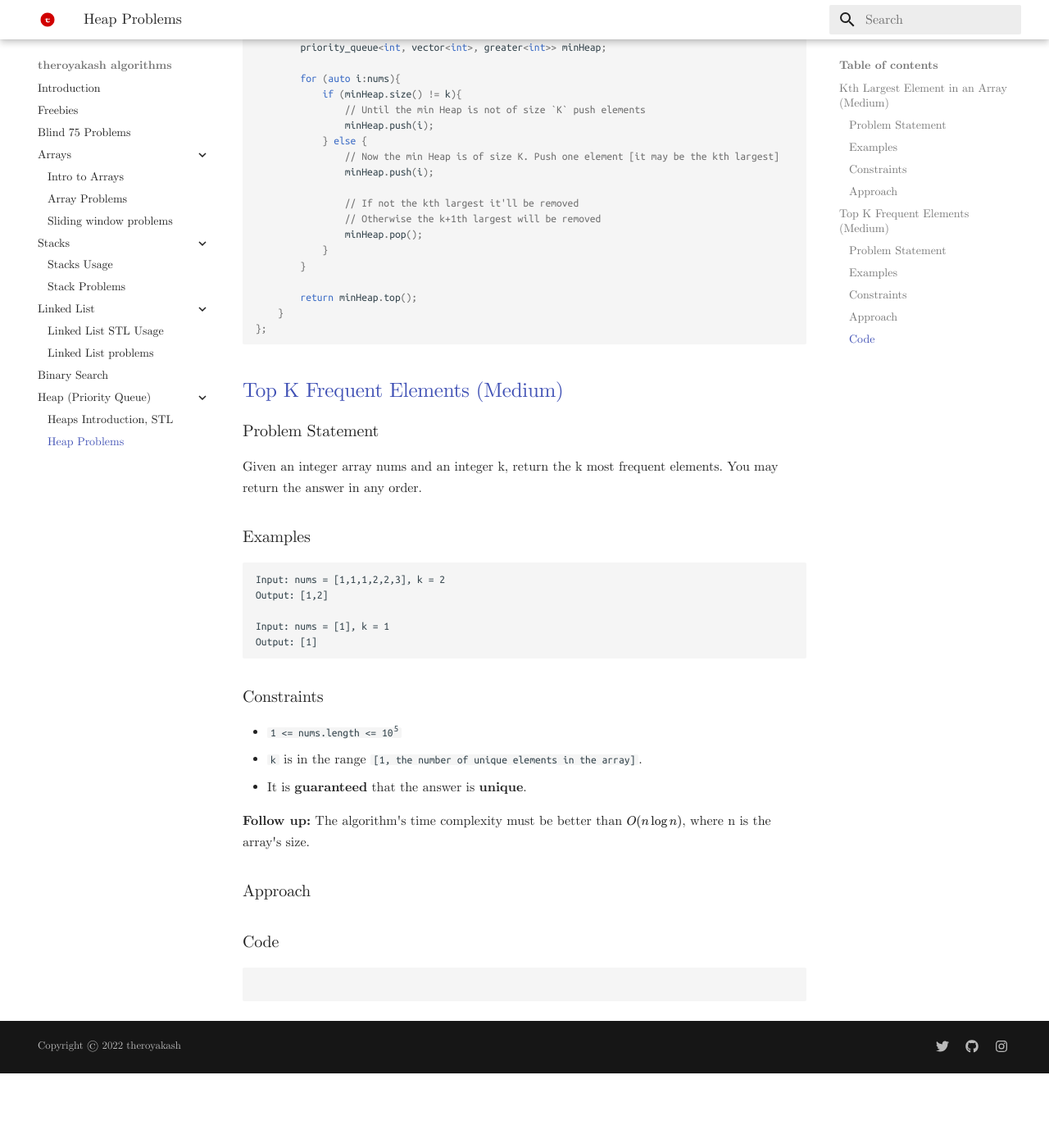
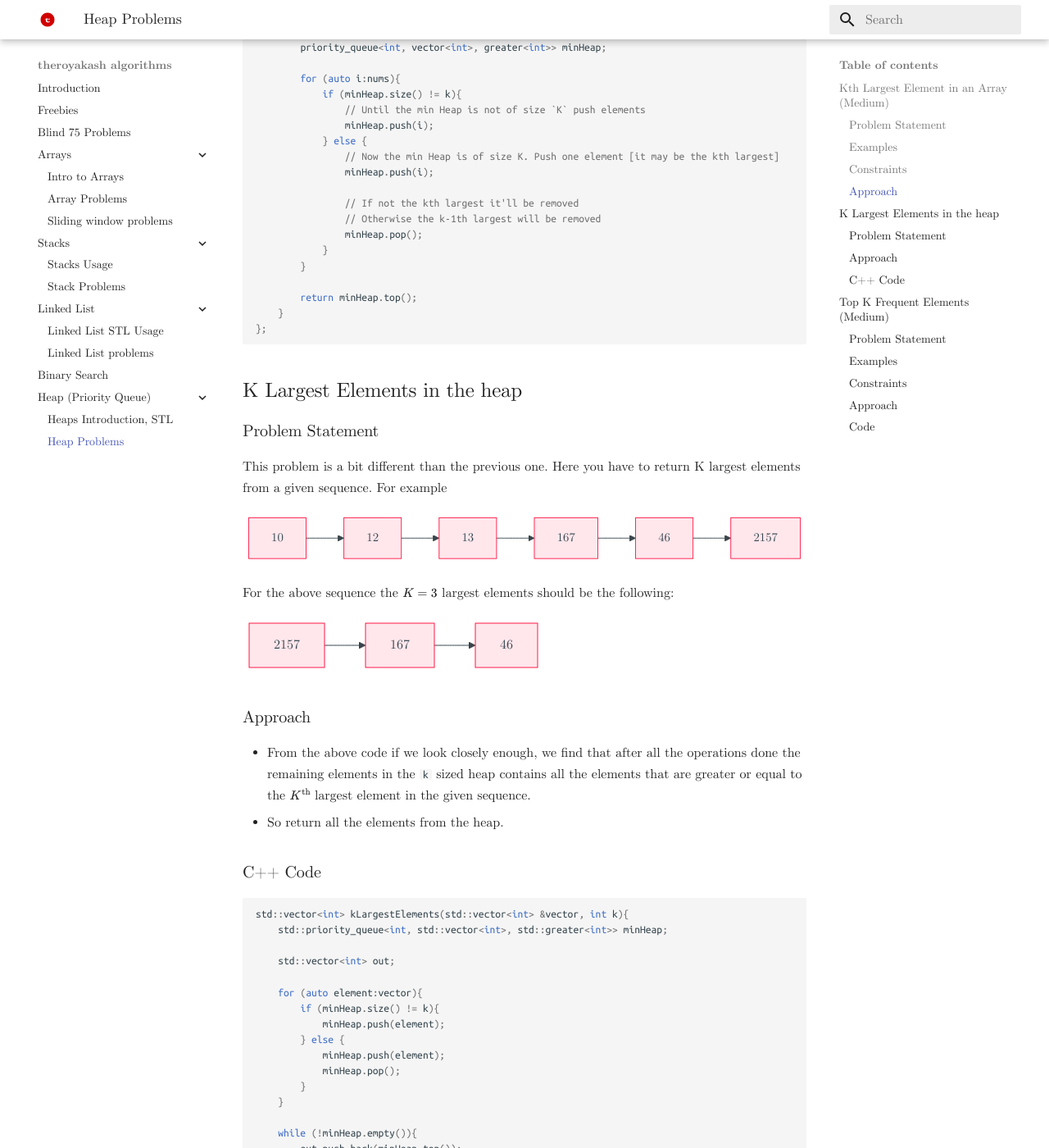
Before and after one commit to theroyakash/algorithms.theroyakash.com, an MkDocs documentation site: the page built from docs/heaps/problems.md, in a window 1280 px wide and 1400 px high, scrolled down 1051 px. Shown: the whole window at 82% size. Built offline with MkDocs 1.6.1 and Material for MkDocs 9.7.7, drawn with Linux system fonts in a browser that asks for light colours; before the commit the page ends 2360 px from its top, so only the background shows below that; some of the changed text lies outside the part shown.

Commit message:
📦 NEW: added new question

````diff
--- a/docs/heaps/problems.md
+++ b/docs/heaps/problems.md
@@ -27,9 +27,10 @@ Output: 4
 - $- 10^4 \leq \text{nums[i]} \leq 10^4$
 
 ### Approach
+
 - There are several approaches, in which 2 are the most efficient:
-  - use a `k` size min heap and put values into the heap until sequence runs out.
-  - use the `buildHeap()` approach to build the given sequence into a heap, then remove top k times.
+	- use a `k` size min heap and put values into the heap until sequence runs out.
+	- use the `buildHeap()` approach to build the given sequence into a heap, then remove top k times.
 - The first approach takes $O(N)$ time and no extra memory.
 - The second approach takes $O(N \log K)$ time and $O(K)$ extra memory.
 - If you are given a sequence with no ending (data stream) then the second one will be the better approach.
@@ -50,7 +51,7 @@ public:
                 minHeap.push(i);
 
 				// If not the kth largest it'll be removed
-				// Otherwise the k+1th largest will be removed
+				// Otherwise the k-1th largest will be removed
                 minHeap.pop();
             }
         }
@@ -58,6 +59,54 @@ public:
         return minHeap.top();
     }
 };
+```
+
+## K Largest Elements in the heap
+### Problem Statement
+This problem is a bit different than the previous one. Here you have to return K largest elements from a given sequence. For example
+
+```mermaid
+flowchart LR
+    10-->12
+	12-->13
+	13-->167
+	167-->46
+	46-->2157
+```
+
+For the above sequence the $K = 3$ largest elements should be the following:
+```mermaid
+flowchart LR
+	2157-->167-->46
+```
+
+### Approach
+- From the above code if we look closely enough, we find that after all the operations done the remaining elements in the `k` sized heap contains all the elements that are greater or equal to the $K^{\text{th}}$ largest element in the given sequence.
+- So return all the elements from the heap.
+
+### C++ Code
+```cpp
+std::vector<int> kLargestElements(std::vector<int> &vector, int k){
+    std::priority_queue<int, std::vector<int>, std::greater<int>> minHeap;
+
+    std::vector<int> out;
+
+    for (auto element:vector){
+        if (minHeap.size() != k){
+            minHeap.push(element);
+        } else {
+            minHeap.push(element);
+            minHeap.pop();
+        }
+    }
+
+    while (!minHeap.empty()){
+        out.push_back(minHeap.top());
+        minHeap.pop();
+    }
+
+    return out;
+}
 ```
 
 ## [Top K Frequent Elements (Medium)](https://leetcode.com/problems/top-k-frequent-elements/)
````
